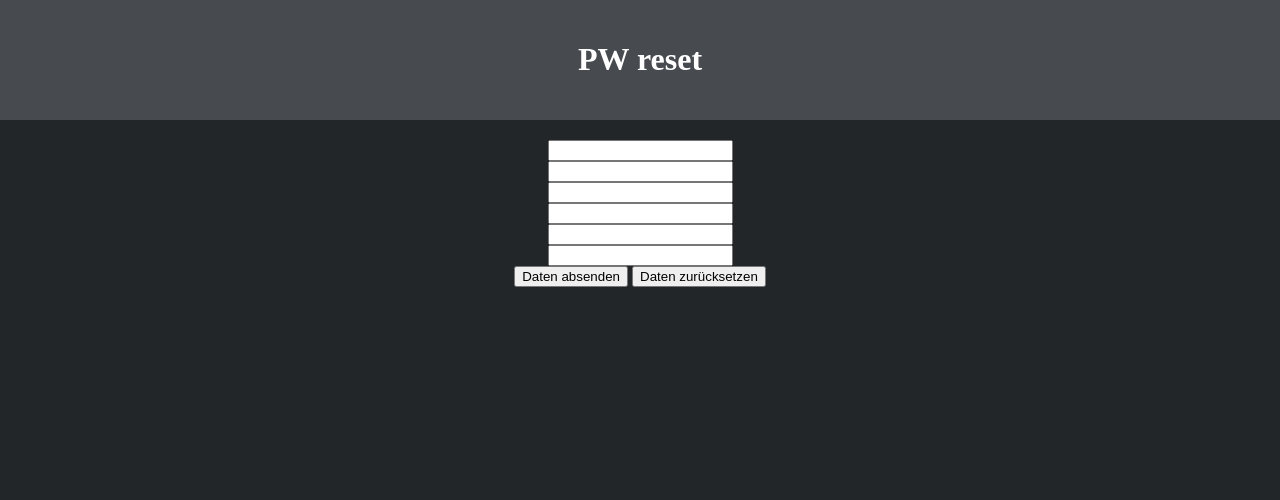
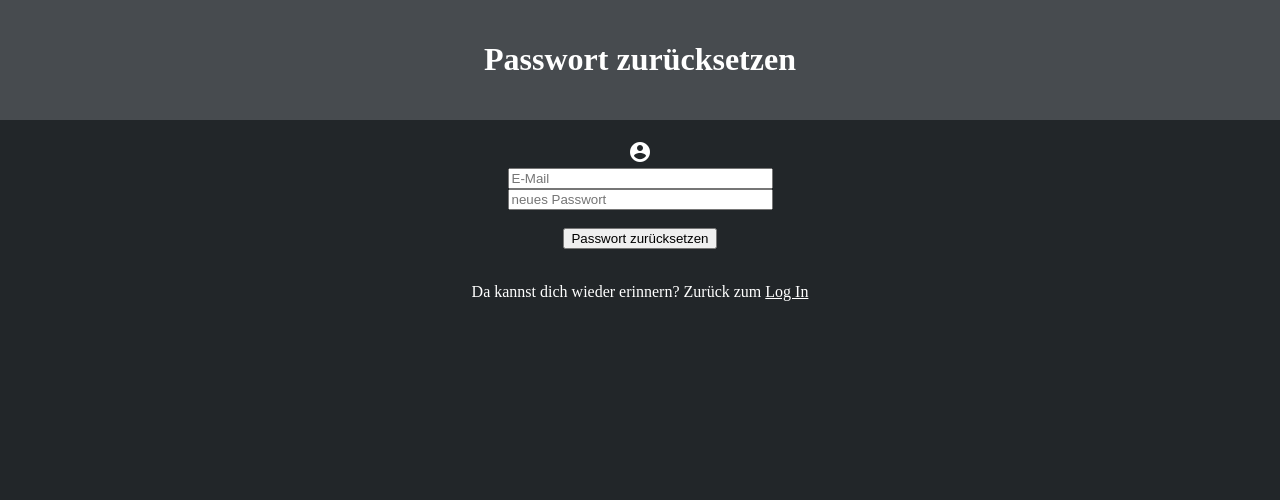
Before and after one commit to Vochel/PHP-Webshop, a PHP site: page /reset.php in a window 1280 px wide. Shown: the top 500 px of the page. Run offline with PHP 8.4, Linux system fonts and the light colour scheme.

Commit message:
added reset

```diff
--- a/login.php
+++ b/login.php
@@ -71,12 +71,15 @@
                 echo "<p style='color: red;'>Fehler: <br> Es ist kein Nutzer mit dieser E-Mail vorhanden! Registriere dich um fortzufahren.</p>";
             } elseif (isset($_GET['e']) && $_GET['e'] == 1) {
                 echo "<p style='color: green;'>Registrierung erfolgreich! <br> Du kannst dich nun anmelden.</p>";
+            } elseif (isset($_GET['e']) && $_GET['e'] == 2) {
+                echo "<p style='color: green;'>Passwort erfolgreich geändert! <br> Du kannst dich nun anmelden.</p>";
             }
             ?>
             <form action="login.php" method="post">
                 <input class="" type="text" name="mail" placeholder="E-Mail" required />
                 <br>
                 <input class="" type="password" name="password" placeholder="Password" required />
+                <br>
                 <br>
                 <button class="" type="submit">Log In</button>
                 <br>
--- a/reset.php
+++ b/reset.php
@@ -4,34 +4,69 @@
 <head>
     <meta charset="UTF-8" />
     <link rel="stylesheet" href="styles.css">
+    <link rel="stylesheet" href="https://fonts.googleapis.com/icon?family=Material+Icons">
     <title>Passwort reset</title>
+
+    <?php
+    if (isset($_POST["mail"]) && isset($_POST["pw"])) {
+        //Verbindung aufnehmen
+        $connection = mysqli_connect("", "root");
+
+        //Datenbank auswählen
+        mysqli_select_db($connection, "webshop");
+
+        //Abfrage Text
+        $sql = "update user set pw='" . $_POST["pw"] . "' where email='" . $_POST["mail"] . "'";
+
+        //SQL-Abfrage
+        $result = mysqli_query($connection, $sql);
+
+        //Anzahl der betroffenen Datensätze ermitteln
+        $num = mysqli_affected_rows($connection);
+
+        if ($num == 1) {
+            //Verbindung schließen
+            mysqli_close($connection);
+            header("Location: login.php?e=2");
+            exit;
+        } else {
+            //Verbindung schließen
+            mysqli_close($connection);
+            header("Location: reset.php?f=1");
+            exit;
+        }
+    } else {
+    ?>
 </head>
 
 <body>
 
     <div class="header">
-        <h1>PW reset</h1>
+        <h1>Passwort zurücksetzen</h1>
     </div>
 
     <div class="login">
         <center>
-            <form action="login.php" method="post">
-                <input type="text" name="hersteller" required size="20">
+            <span class="material-icons">
+                account_circle
+            </span>
+            <?php
+            if (isset($_GET['f']) && $_GET['f'] == 1) {
+                echo "<p style='color: red;'>Fehler: <br> Passwortänderung fehlgeschlagen.</p>";
+            }
+            ?>
+            <form action="reset.php" method="post">
+                <input type="text" name="mail" required placeholder="E-Mail" size="30">
                 <br>
-                <input type="text" name="typ" required size="20">
+                <input type="password" name="pw" required placeholder="neues Passwort" size="30">
                 <br>
-                <input type="text" name="gb" required size="20">
                 <br>
-                <input type="text" name="preis" required size="20">
-                <br>
-                <input type="text" name="artikelnummer" required size="20">
-                <br>
-                <input type="text" name="datum" required size="20">
-                <br>
-                <input type="submit" value="Daten absenden">
-                <input type="reset" value="Daten zurücksetzen">
+                <input type="submit" value="Passwort zurücksetzen">
                 <br>
             </form>
+            <br>
+            <p>Da kannst dich wieder erinnern? Zurück zum <a href="login.php">Log In</a></p>
+
         </center>
     </div>
 </body>
@@ -39,5 +74,8 @@
     <p>Copyright &copy; 2020 Brerik Webshops. All Rights Reserved</p>
 </footer>
 
+<?php
+    }
+?>
 
 </html>
--- a/styles.css
+++ b/styles.css
@@ -17,6 +17,10 @@ footer {
   position: absolute;
   bottom: 0;
   width: 100%;
+}
+
+a {
+  color: #fff;
 }
 
 .header {
```
